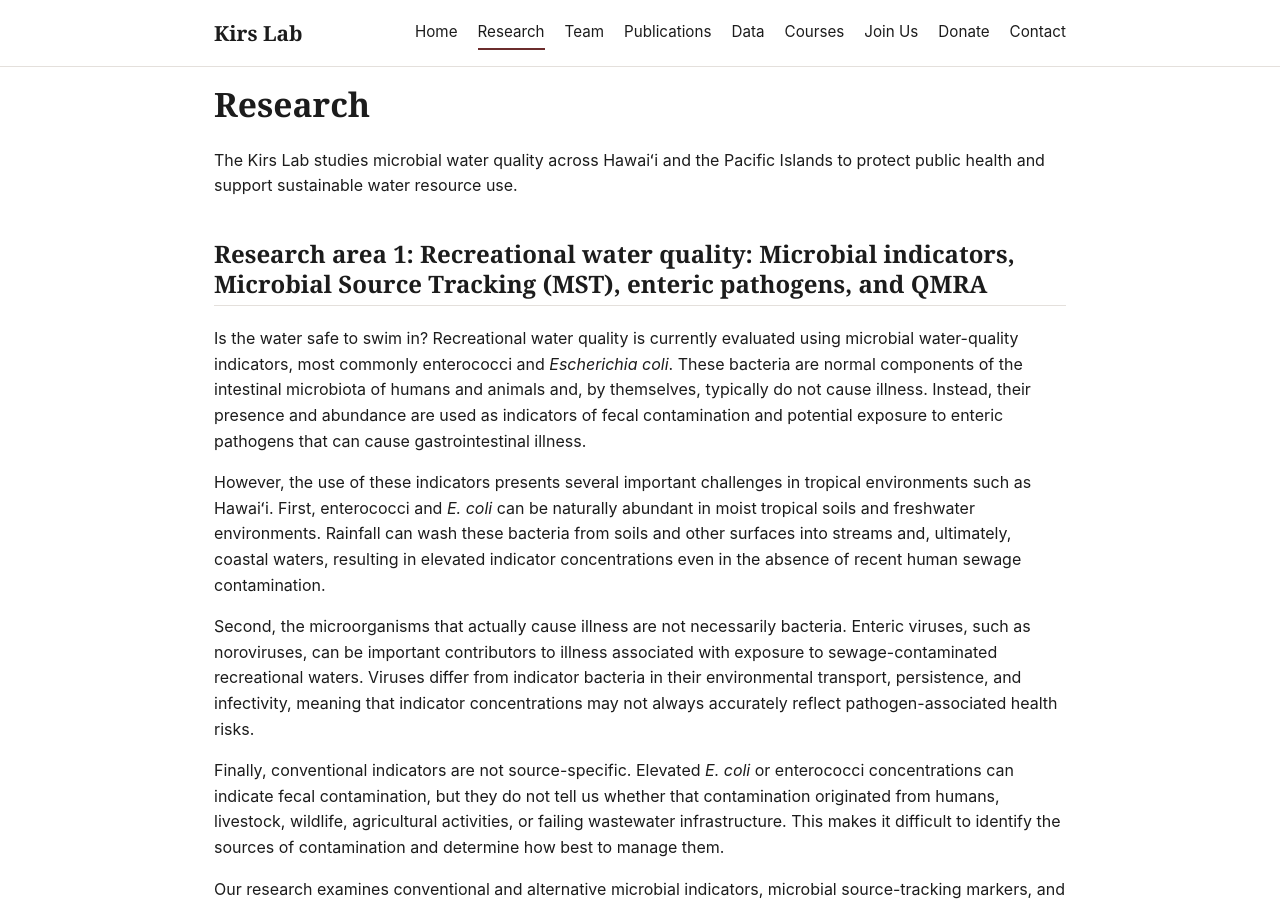
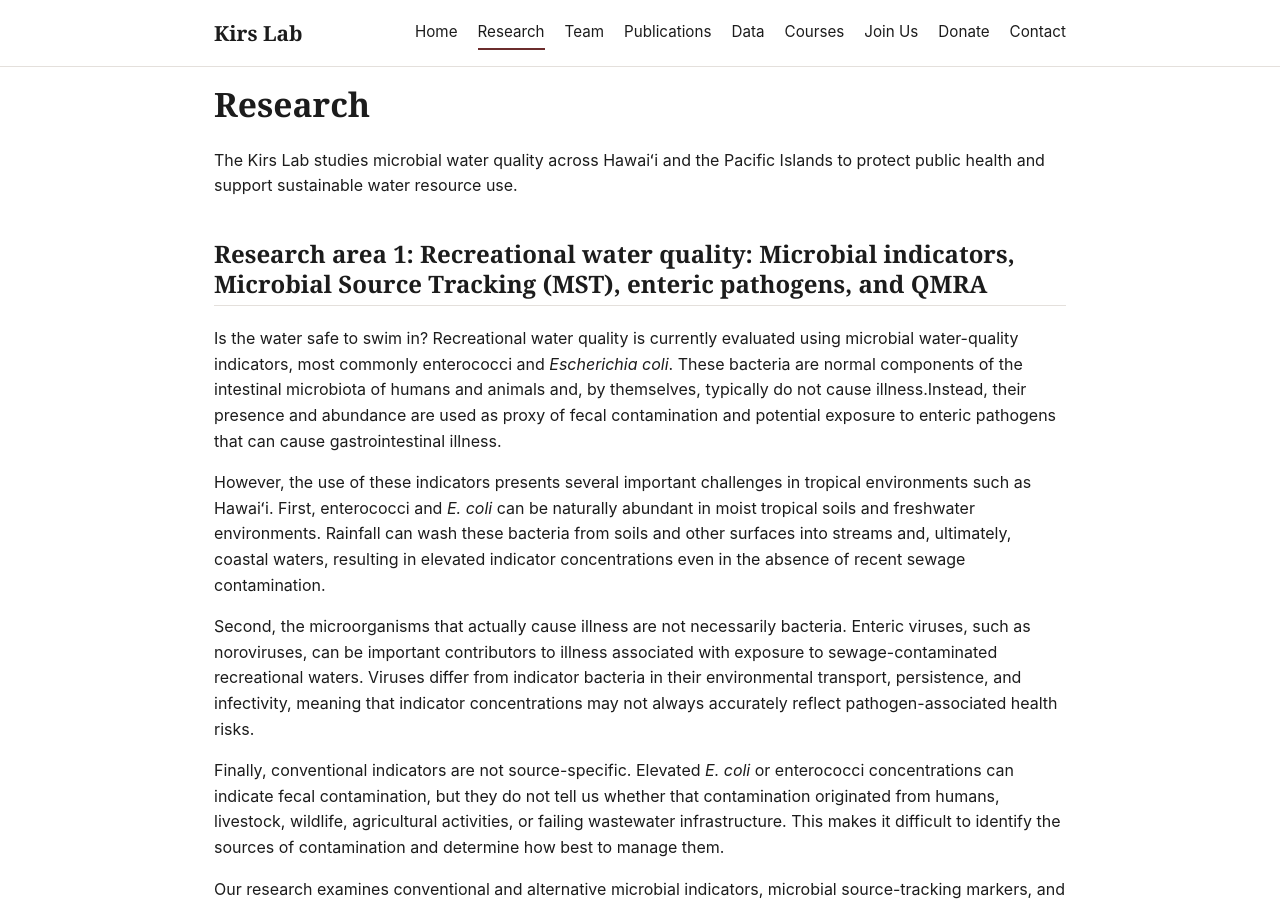
Before and after one commit to MarekKirs/marekkirs.github.io, a Jekyll site: the page built from research.md, in a window 1280 px wide and 900 px high. Built offline with Jekyll 4.4.1, drawn with Linux system fonts in a browser that asks for light colours; some of the changed text lies outside the part shown.

Commit message:
Update research.md

```diff
--- a/research.md
+++ b/research.md
@@ -10,9 +10,9 @@ The Kirs Lab studies microbial water quality across Hawaiʻi and the Pacific Isl
 
 ## Research area 1: Recreational water quality: Microbial indicators, Microbial Source Tracking (MST), enteric pathogens, and QMRA
 
-Is the water safe to swim in? Recreational water quality is currently evaluated using microbial water-quality indicators, most commonly enterococci and *Escherichia coli*. These bacteria are normal components of the intestinal microbiota of humans and animals and, by themselves, typically do not cause illness. Instead, their presence and abundance are used as indicators of fecal contamination and potential exposure to enteric pathogens that can cause gastrointestinal illness.
+Is the water safe to swim in? Recreational water quality is currently evaluated using microbial water-quality indicators, most commonly enterococci and *Escherichia coli*. These bacteria are normal components of the intestinal microbiota of humans and animals and, by themselves, typically do not cause illness.Instead, their presence and abundance are used as proxy of fecal contamination and potential exposure to enteric pathogens that can cause gastrointestinal illness.
 
-However, the use of these indicators presents several important challenges in tropical environments such as Hawaiʻi. First, enterococci and *E. coli* can be naturally abundant in moist tropical soils and freshwater environments. Rainfall can wash these bacteria from soils and other surfaces into streams and, ultimately, coastal waters, resulting in elevated indicator concentrations even in the absence of recent human sewage contamination.
+However, the use of these indicators presents several important challenges in tropical environments such as Hawaiʻi. First, enterococci and *E. coli* can be naturally abundant in moist tropical soils and freshwater environments. Rainfall can wash these bacteria from soils and other surfaces into streams and, ultimately, coastal waters, resulting in elevated indicator concentrations even in the absence of recent sewage contamination.
 
 Second, the microorganisms that actually cause illness are not necessarily bacteria. Enteric viruses, such as noroviruses, can be important contributors to illness associated with exposure to sewage-contaminated recreational waters. Viruses differ from indicator bacteria in their environmental transport, persistence, and infectivity, meaning that indicator concentrations may not always accurately reflect pathogen-associated health risks.
 
```
Also changed, not shown: other parts of research.md (+1 -1 lines).
